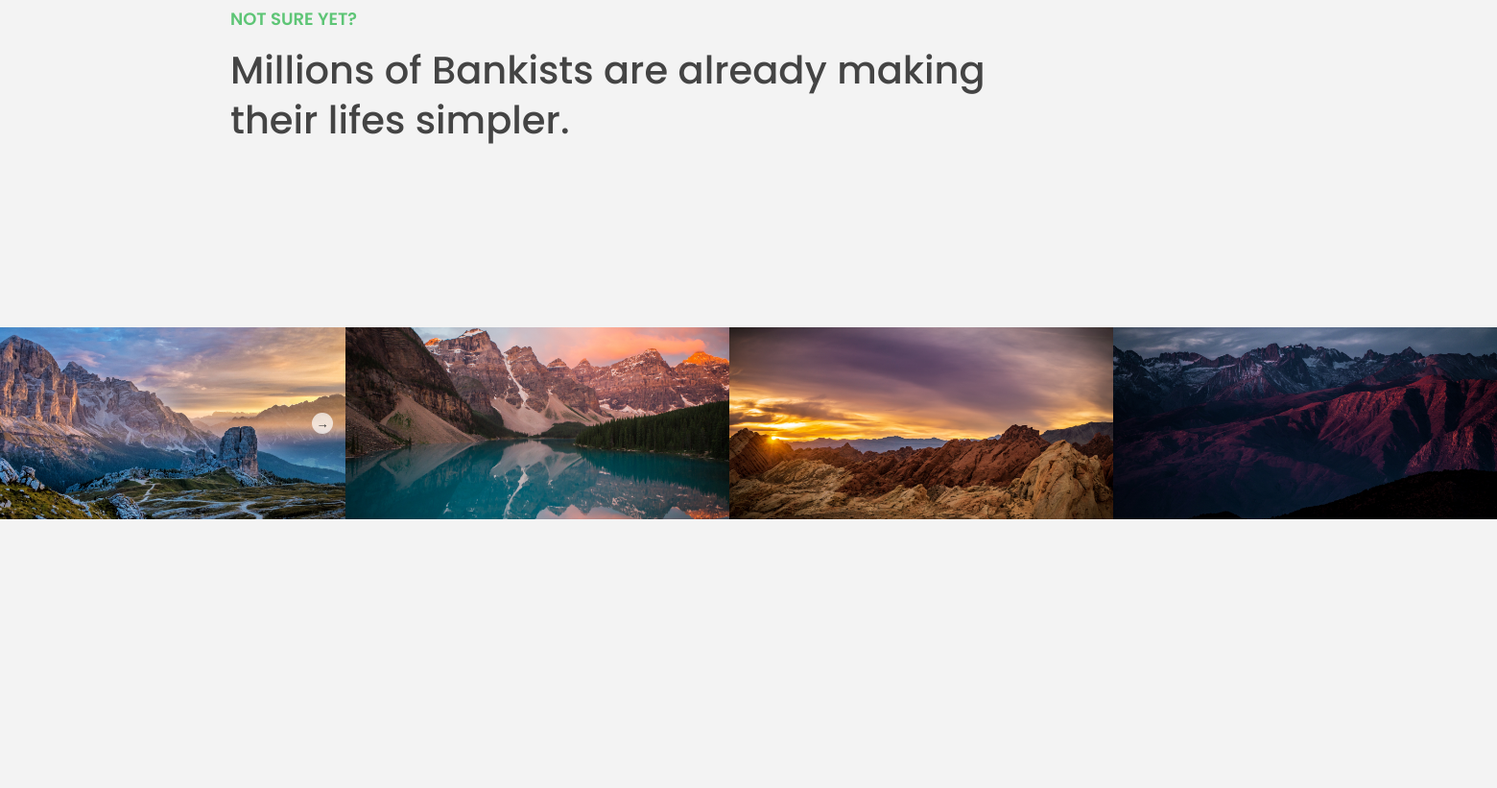
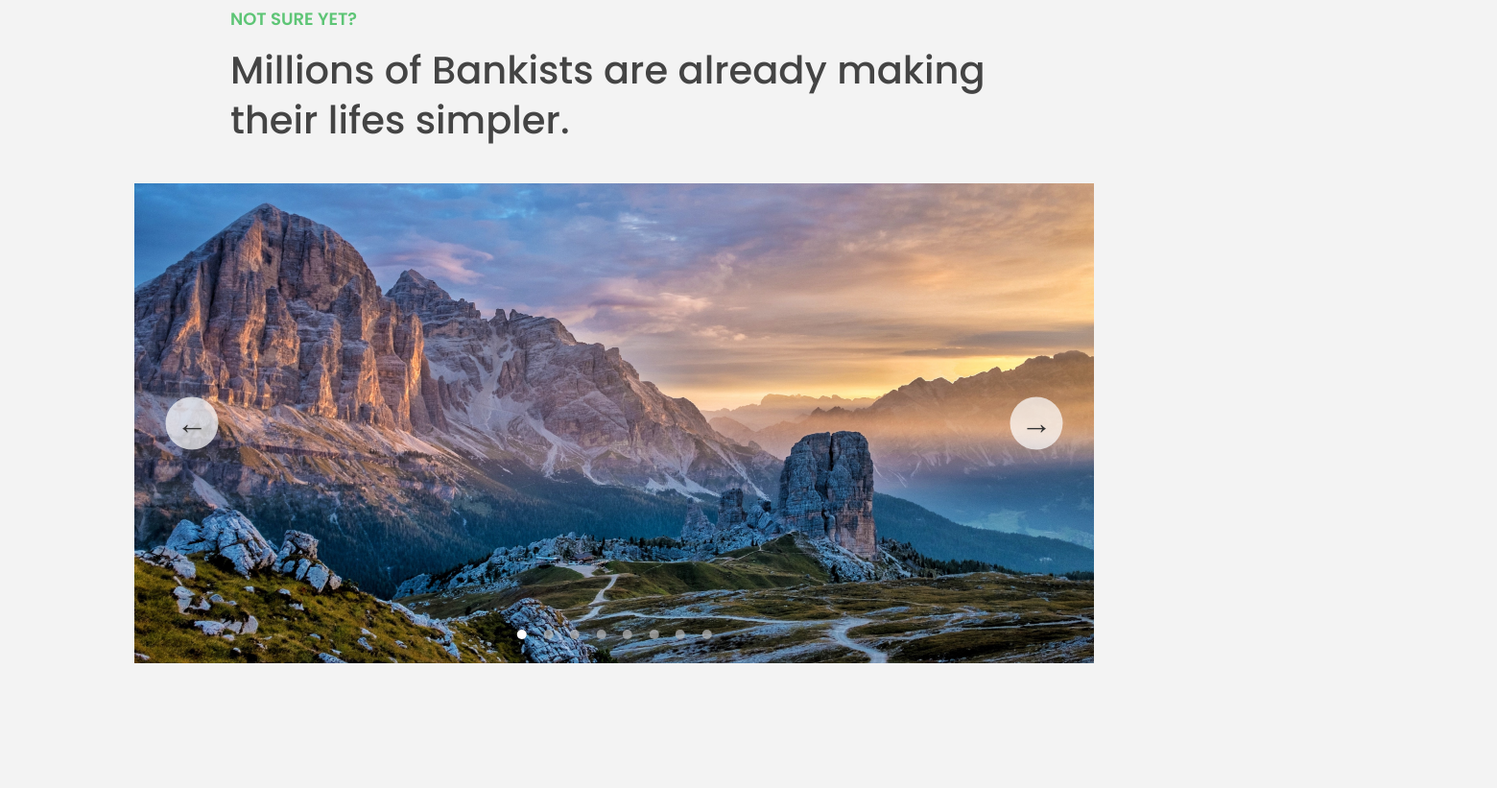
Before and after one commit to aniakucherenko/javascript-course, a plain HTML site: page 13-Advanced-DOM-Bankist/starter/index.html in a window 1280 px wide. Shown: the part 3355-4176 px from the top of the page at 96% size, 1560 px wide, since content can reach past the window. Drawn offline with Linux system fonts and the light colour scheme.

Commit message:
create slider

```diff
--- a/13-Advanced-DOM-Bankist/starter/script.js
+++ b/13-Advanced-DOM-Bankist/starter/script.js
@@ -145,7 +145,7 @@ nav.addEventListener('mouseout', handleHover.bind(1));
 
 const header = document.querySelector('.header');
 const navHeight = nav.getBoundingClientRect().height;
-console.log(navHeight);
+// console.log(navHeight);
 
 const stickyNav = function (entries) {
   const [entry] = entries;
@@ -185,11 +185,11 @@ allSections.forEach(function (section) {
 // Lazy loading images
 
 const imgTargets = document.querySelectorAll('img[data-src]');
-console.log(imgTargets);
+// console.log(imgTargets);
 
 const loadImg = function (entries, observer) {
   const [entry] = entries;
-  console.log(entry);
+  // console.log(entry);
 
   if (!entry.isIntersecting) return;
 
@@ -211,19 +211,43 @@ imgTargets.forEach(img => imgObserver.observe(img));
 
 // Slider
 
+const slider = function () {
   const slides = document.querySelectorAll('.slide');
   const btnLeft = document.querySelector('.slider__btn--left');
   const btnRight = document.querySelector('.slider__btn--right');
+  const dotContainer = document.querySelector('.dots');
+
   let curSlide = 0;
   const maxSlide = slides.length;
 
-const slider = document.querySelector('.slider');
-slider.style.transform = 'scale(0.4) translateX(-1200px)';
-slider.style.overflow = 'visible';
+  // const slider = document.querySelector('.slider');
+  // slider.style.transform = 'scale(1) translateX(-100px)';
+  // slider.style.overflow = 'visible';
 
+  const createDots = function () {
+    slides.forEach(function (_, i) {
+      dotContainer.insertAdjacentHTML(
+        'beforeend',
+        `<button class="dots__dot" data-slide="${i}"></button>`
+      );
+    });
+  };
+  createDots();
+
+  const activateDot = function (slide) {
+    document
+      .querySelectorAll('.dots__dot')
+      .forEach(dot => dot.classList.remove('dots__dot--active'));
+
+    document
+      .querySelector(`.dots__dot[data-slide="${slide}"]`)
+      .classList.add('dots__dot--active');
+  };
+
+  activateDot(0);
   const goToSlide = function (slide) {
     slides.forEach(
-    (s, i) => (s.style.transform = `translateX(${100 * (i - curSlide)}%)`)
+      (s, i) => (s.style.transform = `translateX(${100 * (i - slide)}%)`)
     );
   };
   goToSlide(0);
@@ -234,6 +258,7 @@ const nextSlide = function () {
       curSlide++;
     }
     goToSlide(curSlide);
+    activateDot(curSlide);
   };
 
   const prevSlide = function () {
@@ -243,10 +268,36 @@ const prevSlide = function () {
       curSlide--;
     }
     goToSlide(curSlide);
+    activateDot(curSlide);
   };
+
+  const init = function () {
+    goToSlide(0);
+    createDots();
+    activateDot(0);
+  };
+  init();
 
   btnRight.addEventListener('click', nextSlide);
   btnLeft.addEventListener('click', prevSlide);
+
+  document.addEventListener('keydown', function (e) {
+    console.log(e);
+    if (e.key === 'ArrowLeft') prevSlide();
+    e.key === 'ArrowRight' && nextSlide();
+  });
+
+  dotContainer.addEventListener('click', function (e) {
+    if (e.target.classList.contains('dots__dot')) {
+      // console.log('DOT');
+      const { slide } = e.target.dataset;
+      goToSlide(slide);
+      activateDot(slide);
+    }
+  });
+};
+
+slider();
 
 // console.log(document.documentElement);
 // console.log(document.head);
--- a/13-Advanced-DOM-Bankist/starter/style.css
+++ b/13-Advanced-DOM-Bankist/starter/style.css
@@ -458,8 +458,8 @@ h4 {
 }
 
 .dots__dot--active {
-  /* background-color: #fff; */
-  background-color: #888;
+  background-color: #fff;
+  /* background-color: #888; */
   opacity: 1;
 }
 
```
Lines whose indentation alone changed are shown as unchanged.
